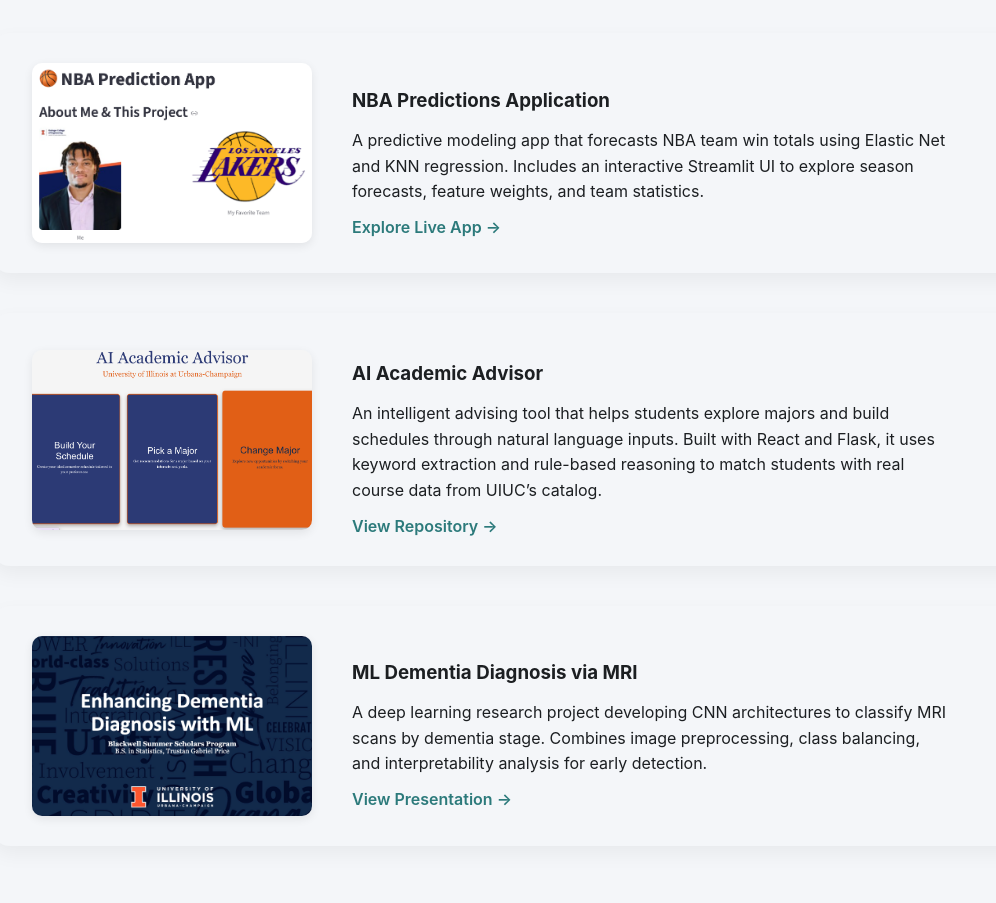
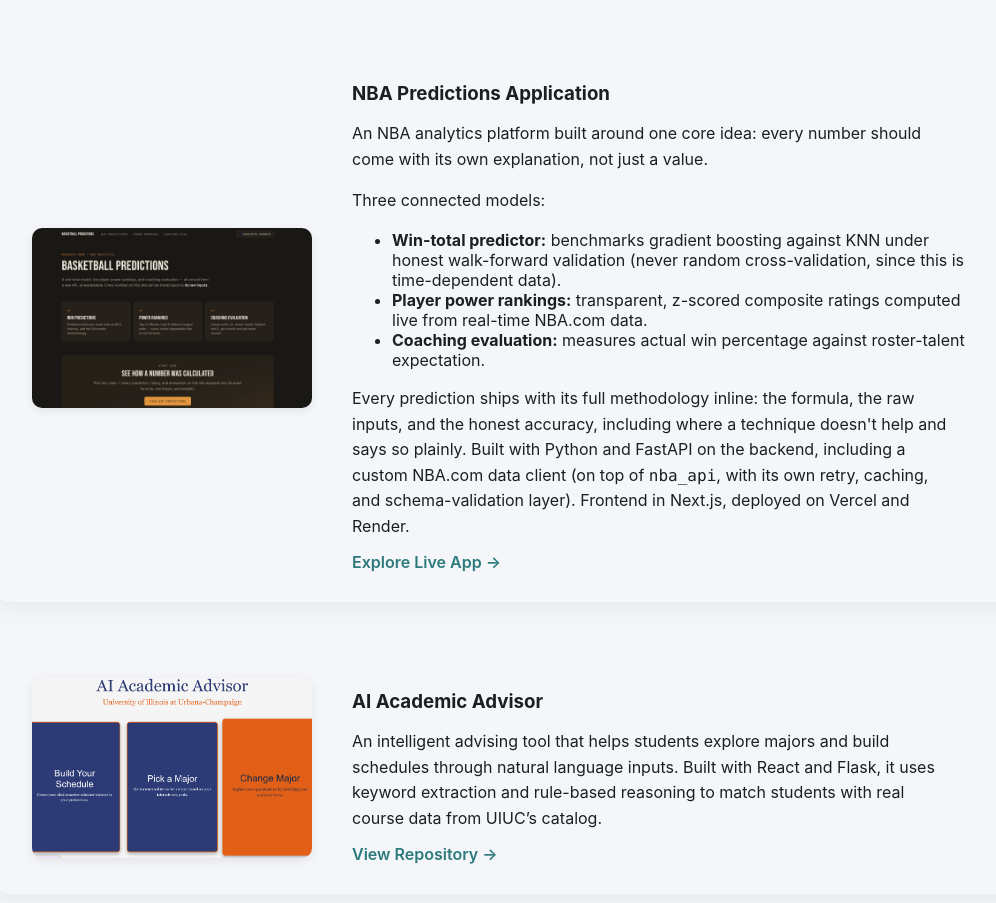
Before and after one commit to trustanprice/personal-portfolio, a React (Create React App) app: page /projects in a window 1280 px wide. Shown: the part 1600-2503 px from the top of the page, without its empty margins (132-1128 px from the left). Built offline with nearby package versions, Linux system fonts and the light colour scheme.

Commit message:
updating basketball predictions description + path

```diff
--- a/src/pages/Home.js
+++ b/src/pages/Home.js
@@ -104,13 +104,13 @@ function Home() {
           <div className="feature-info">
             <h3>NBA Predictions Project</h3>
             <p>
-              Predicts NBA team win totals using Elastic Net regression for
-              feature reduction and KNN regression for performance prediction.
-              Built with Streamlit for visualization and Python for the model,
-              showcasing machine learning in sports analytics.
+            Predicts NBA win totals via walk-forward-validated gradient boosting, powers
+            live player power rankings and coaching evaluations from real NBA.com data,
+            and explains every number's methodology in plain language. Built with Python,
+            FastAPI, and Next.js.
             </p>
             <a
-              href="https://basketball-predictions-trustanprice.streamlit.app/"
+              href="https://basketball-predictions.vercel.app/"
               target="_blank"
               rel="noopener noreferrer"
               className="btn learn-more"
--- a/src/pages/Projects.js
+++ b/src/pages/Projects.js
@@ -106,12 +106,25 @@ function Projects() {
                         <div className="project-info">
                             <h3>NBA Predictions Application</h3>
                             <p>
-                                A predictive modeling app that forecasts NBA team win totals using
-                                Elastic Net and KNN regression. Includes an interactive Streamlit UI
-                                to explore season forecasts, feature weights, and team statistics.
+                                An NBA analytics platform built around one core idea: every number should come with its own explanation, not just a value.
                             </p>
+
+                            <p>Three connected models:</p>
+
+                            <ul>
+                                <li><strong>Win-total predictor:</strong> benchmarks gradient boosting against KNN under honest walk-forward validation (never random cross-validation, since this is time-dependent data).</li>
+                                <li><strong>Player power rankings:</strong> transparent, z-scored composite ratings computed live from real-time NBA.com data.</li>
+                                <li><strong>Coaching evaluation:</strong> measures actual win percentage against roster-talent expectation.</li>
+                            </ul>
+
+                            <p>
+                                Every prediction ships with its full methodology inline: the formula, the raw inputs, and the honest accuracy, including where a technique doesn't help and says so plainly.
+
+                                Built with Python and FastAPI on the backend, including a custom NBA.com data client (on top of <code>nba_api</code>, with its own retry, caching, and schema-validation layer). Frontend in Next.js, deployed on Vercel and Render.
+                            </p>
+
                             <a
-                                href="https://basketball-predictions-trustanprice.streamlit.app/"
+                                href="https://basketball-predictions.vercel.app/"
                                 className="learn-more"
                                 target="_blank"
                                 rel="noopener noreferrer"
```
Also changed, not shown: public/home/nba-thumbnail.png.
